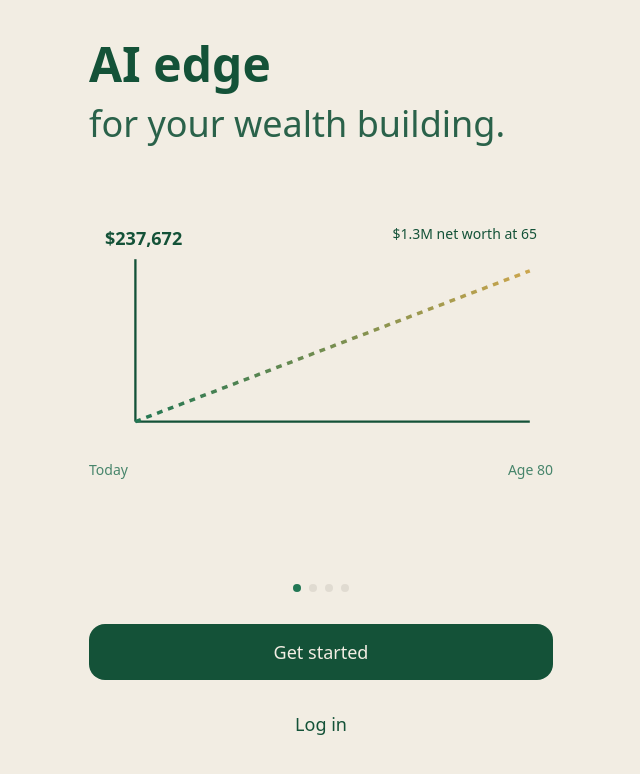
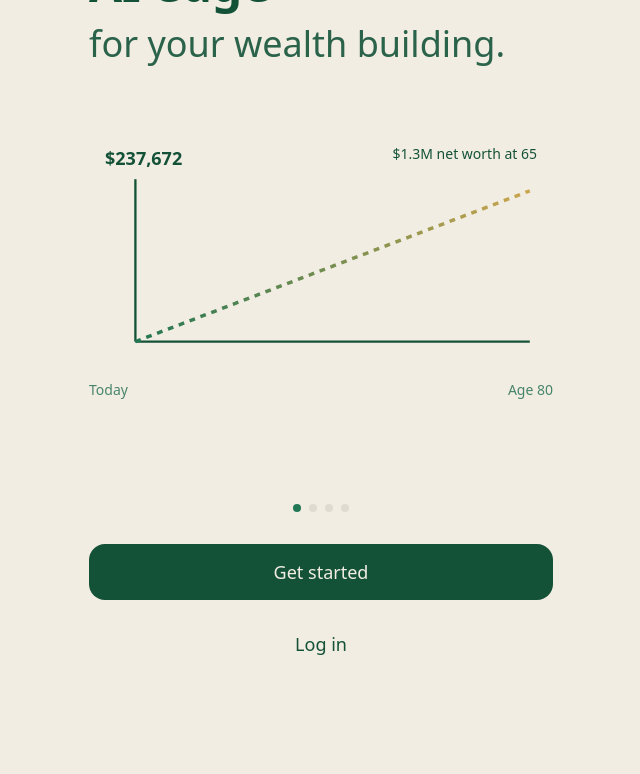
Before and after one commit to dishakhanted/runwise-invest-mock, a React (Vite) app: page / in a window 1280 px wide. Shown: the top 774 px of the page, without its empty margins (319-959 px from the left). Built offline with nearby package versions, Linux system fonts and the light colour scheme.

Commit message:
Code edited in Lovable Code Editor

```diff
--- a/src/pages/Landing.tsx
+++ b/src/pages/Landing.tsx
@@ -7,7 +7,7 @@ const Landing = () => {
   const navigate = useNavigate();
 
   return (
-    <div className="min-h-screen bg-background flex flex-col">
+    <div className="min-h-screen bg-background flex flex-col -mt-20">
       <div className="flex-1 flex flex-col justify-between px-6 py-12 max-w-lg mx-auto w-full">
         {/* Content */}
         <div className="flex-1 flex flex-col justify-center -mt-20">
```
